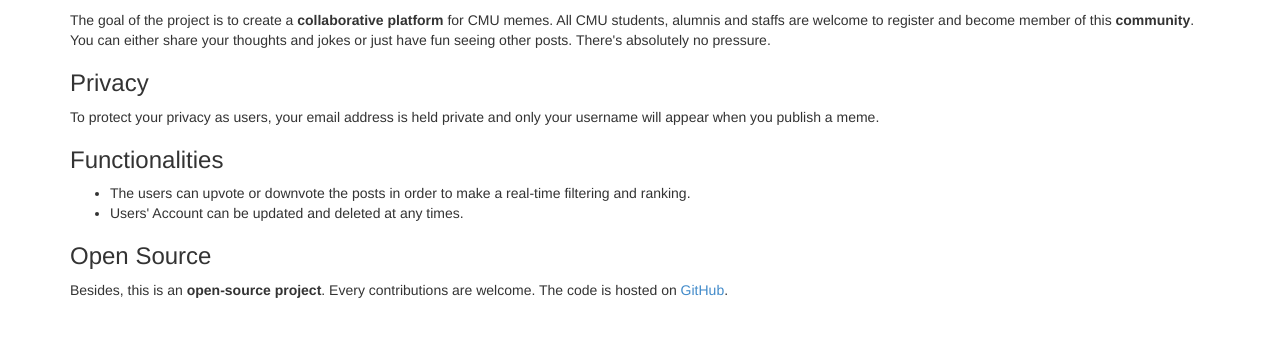
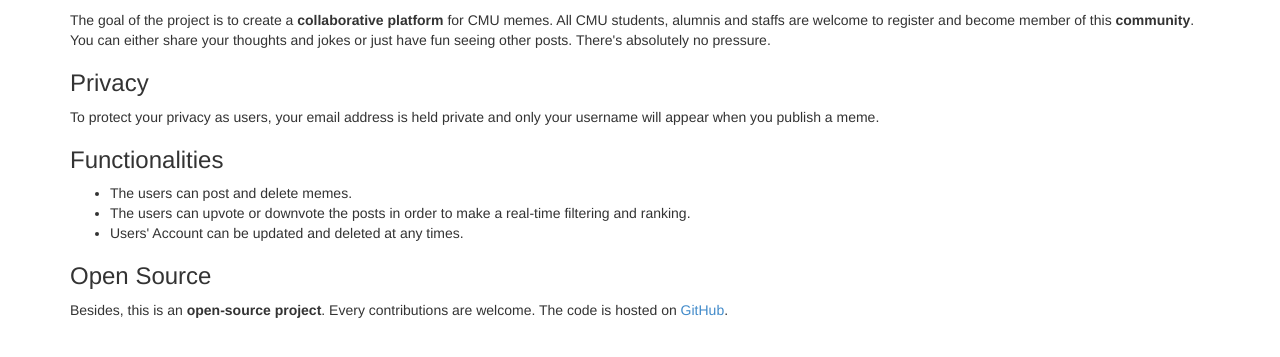
Before and after one commit to allanrenucci/cmu_memes, a Django app: page /about/ in a window 1280 px wide. Shown: the part 272-629 px from the top of the page. Run offline with Django 3.2, Linux system fonts and the light colour scheme; parts of the project's set-up code (start-up, migrations or seed data) failed here and were passed over; some libraries are stand-ins or nearby versions.

Commit message:
Update About page

```diff
--- a/website/templates/website/about.html
+++ b/website/templates/website/about.html
@@ -19,6 +19,7 @@ username will appear when you publish a meme.</p>
 <h3>Functionalities</h3>
 <p>
 	<ul>
+		<li>The users can post and delete memes.</li>
 		<li>The users can upvote or downvote the posts in order to make a real-time filtering and ranking.</li>
 		<li>Users' Account can be updated and deleted at any times.</li>
 	</ul>
```
